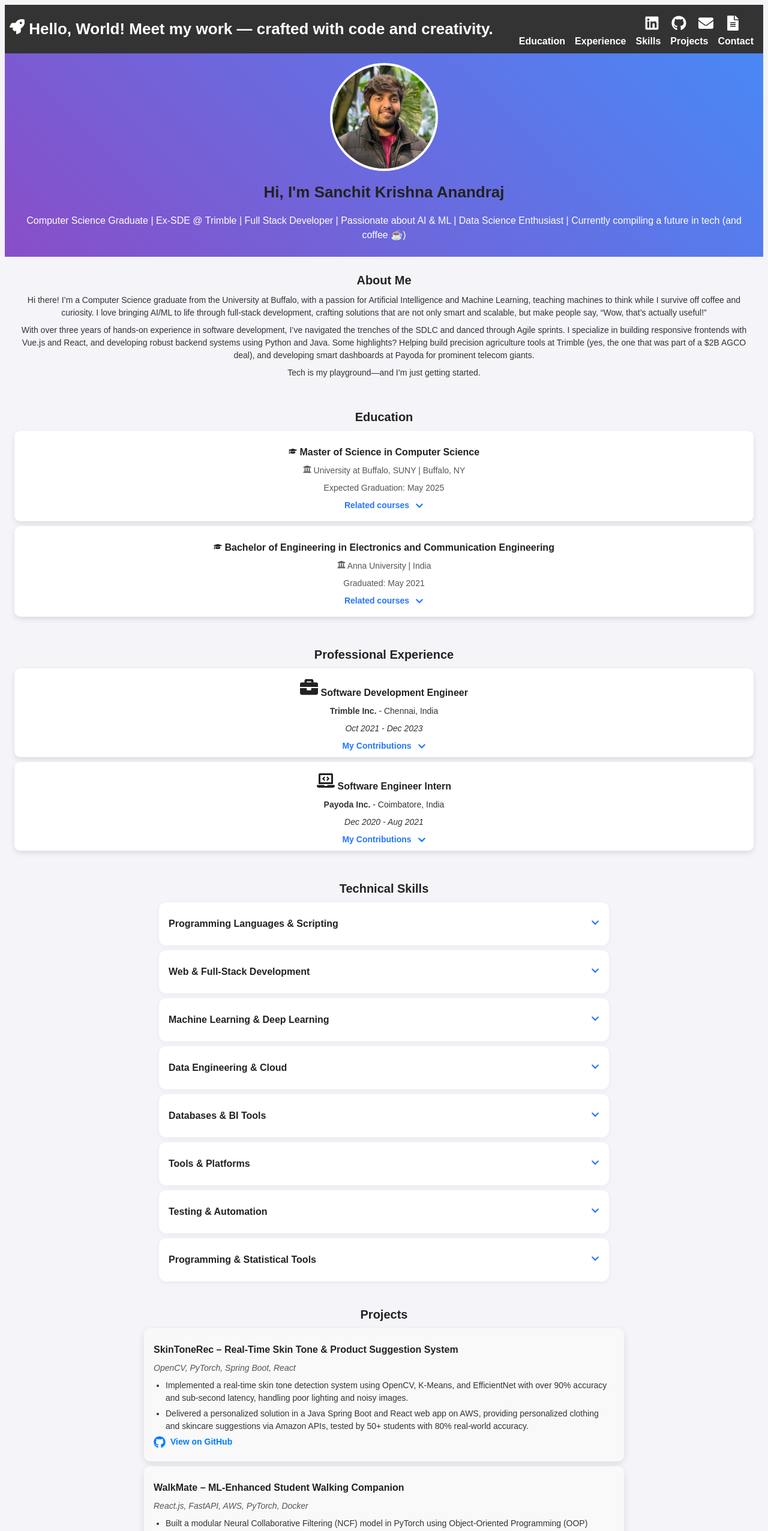
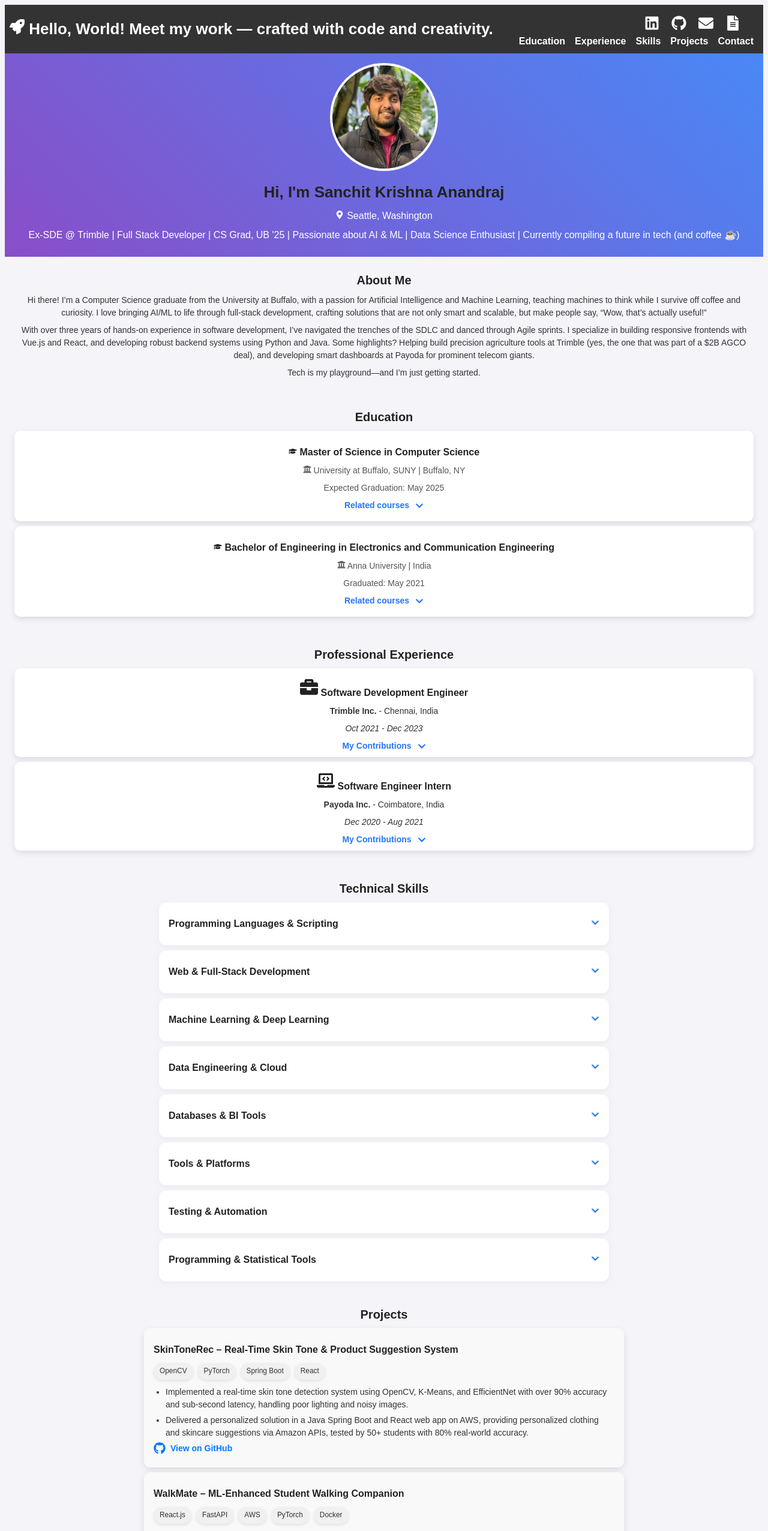
Before and after one commit to SanchitKrishna-98/my-portfolio, a React (Create React App) app: page / in a window 1280 px wide. Shown: the top 2552 px of the page at 60% size. Built offline with nearby package versions, Linux system fonts and the light colour scheme.

Commit message:
Updated changes

```diff
--- a/public/index.html
+++ b/public/index.html
@@ -24,7 +24,7 @@
       work correctly both with client-side routing and a non-root public URL.
       Learn how to configure a non-root public URL by running `npm run build`.
     -->
-    <title>React App</title>
+    <title>Sanchit - Portfolio</title>
   </head>
   <body>
     <noscript>You need to enable JavaScript to run this app.</noscript>
--- a/src/App.css
+++ b/src/App.css
@@ -60,6 +60,10 @@ p {
 }
 
 .hero p{
+  font-size: calc(var(--heading-font-size) * 0.8);
+}
+
+.location {
   font-size: calc(var(--heading-font-size) * 0.8);
 }
 
@@ -323,6 +327,24 @@ p {
   color: #ff6347;
 }
 
+.tech-stack {
+  display: flex;
+  flex-wrap: wrap;
+  gap: 8px;
+  margin: 10px 0;
+}
+
+.tech-chip {
+  background-color: #f0f0f0;
+  color: #333;
+  padding: 5px 10px;
+  border-radius: 15px;
+  font-size: 0.85rem;
+  font-weight: 500;
+  box-shadow: 0 2px 5px rgba(0,0,0,0.1);
+}
+
+
 /* Professional Experience */
 .experience-item {
   background-color: #fff;
--- a/src/components/Contact.js
+++ b/src/components/Contact.js
@@ -44,7 +44,7 @@ function Contact() {
         <p>
           View my resume{' '}
           <a
-            href="https://drive.google.com/file/d/15Mb8ppQ7ZLkrFQQ4485L1JO1TWp4A1AC/view?usp=drive_link"
+            href="https://drive.google.com/file/d/1NJz3S0C-Tq6owN6Sl5bz5kEPcShzIVbD/view?usp=drive_link"
             target="_blank"
             rel="noopener noreferrer"
             className="contact-link"
--- a/src/components/Header.js
+++ b/src/components/Header.js
@@ -36,7 +36,7 @@ function Header() {
             <FaEnvelope size={25} />
           </a>
           <a
-            href="https://drive.google.com/file/d/15Mb8ppQ7ZLkrFQQ4485L1JO1TWp4A1AC/view?usp=drive_link"
+            href="https://drive.google.com/file/d/1NJz3S0C-Tq6owN6Sl5bz5kEPcShzIVbD/view?usp=drive_link"
             target="_blank"
             rel="noopener noreferrer"
             data-tooltip="View Resume"
--- a/src/components/Hero.js
+++ b/src/components/Hero.js
@@ -1,4 +1,5 @@
 import React from 'react';
+import { FaMapMarkerAlt } from 'react-icons/fa';
 
 function Hero() {
   return (
@@ -7,9 +8,13 @@ function Hero() {
         {/* Correct path to the image in the public folder */}
         <img src={process.env.PUBLIC_URL + '/sanandra_pic.jpeg'} alt="Sanchit Krishna Anandraj" className="hero-img" />
         <h1>Hi, I'm Sanchit Krishna Anandraj</h1>
+        <div className="location">
+          <FaMapMarkerAlt style={{ marginRight: '5px' }} />
+          Seattle, Washington
+        </div>
         <p>
-  Computer Science Graduate | Ex-SDE @ Trimble | Full Stack Developer | Passionate about AI & ML | Data Science Enthusiast | Currently compiling a future in tech (and coffee ☕)
-</p>
+          Ex-SDE @ Trimble | Full Stack Developer | CS Grad, UB '25 | Passionate about AI & ML | Data Science Enthusiast | Currently compiling a future in tech (and coffee ☕)
+        </p>
       </div>
     </section>
   );
--- a/src/components/ProfessionalExperience.js
+++ b/src/components/ProfessionalExperience.js
@@ -54,7 +54,7 @@ function ProfessionalExperience() {
         {isExperience2Open && (
           <ul className="career-list">
             {[
-              "Created and designed a “Smart Call Center” dashboard for a telecom client using Flask and Vue.js, reducing customer response time by ≅35%.",
+              "Created a “Smart Call Center” dashboard for a telecom client using Flask and Vue.js, reducing customer response time by ≅35% and generating close to $50K in revenue.",
               "Integrated a sentiment analysis pipeline using NLTK and Google’s Speech-to-Text API with 88% accuracy; presented the solution to the CEO and stakeholders.",
               "Engineered a Kafka-based streaming pipeline processing 100K+ events/day, reducing latency by 60% and enhancing system throughput and fault tolerance."
             ].map((text, i) => (
--- a/src/components/Projects.js
+++ b/src/components/Projects.js
@@ -29,20 +29,24 @@ function Projects() {
             style={{ animationDelay: `${index * 0.3}s` }}
           >
             <h3>{project.title}</h3>
-            <p className="tech">{project.tech}</p>
+            <div className="tech-stack">
+              {project.tech.split(',').map((tech, i) => (
+                <span key={i} className="tech-chip">{tech.trim()}</span>
+              ))}
+            </div>
             <ul>
               {project.description.map((line, i) => (
                 <li key={i}>{line}</li>
               ))}
             </ul>
-            {<a
+            <a
               href={project.github}
               target="_blank"
               rel="noopener noreferrer"
               className="project-link"
             >
               <FaGithub size={20} /> View on GitHub
-            </a>}
+            </a>
           </div>
         ) : null
       )}
@@ -88,7 +92,7 @@ const projects = [
       'Trained machine learning models (KNN, Naive Bayes, Logistic Regression, Random Forest, XGBoost, SVM) on Kaggle’s Startup Prediction dataset, achieving 87.5% accuracy with XGBoost.',
       'Launched an interactive Streamlit-based webpage to visualize predictions and analyze 10,000+ entries, enabling data-driven decision-making for early-stage investors and entrepreneurs by identifying key success factors.',
     ],
-    github: 'https://github.com/your-username/startup-success-prediction',
+    github: 'https://github.com/SanchitKrishna-98/startup_success_prediction',
   },
   {
     title: 'Implementing the Threading Component of Pintos OS',
```
